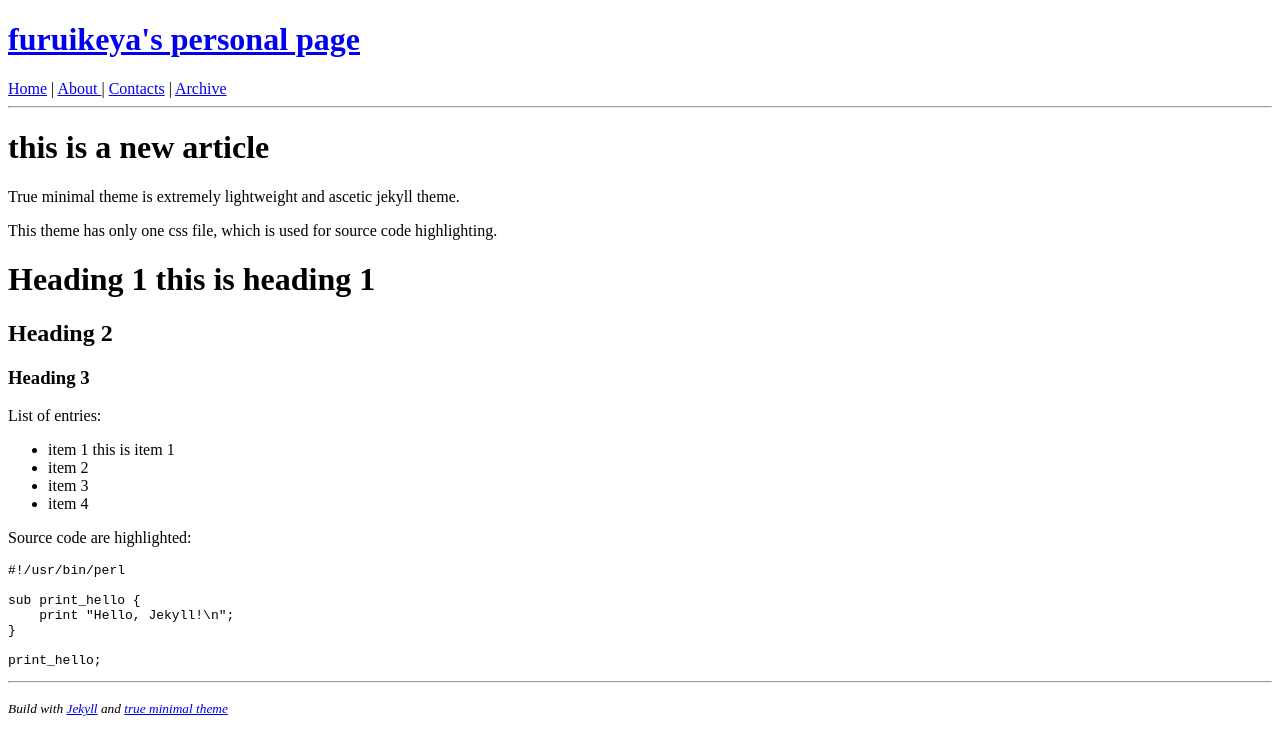
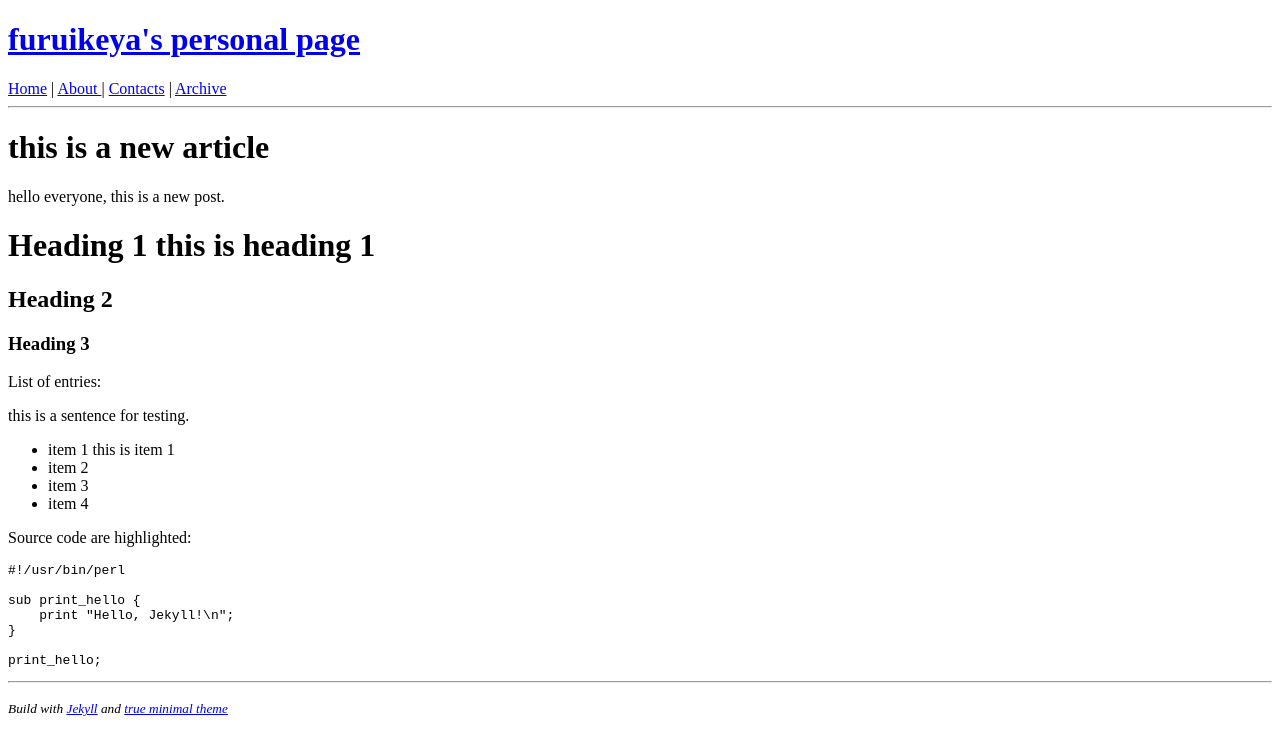
Before and after one commit to sdfhsot/furuikeya.github.io, a Jekyll site: the page built from _posts/2018-01-01-jekyll-true-minimal-theme.md, in a window 1280 px wide. Shown: the top 755 px of the page. Built offline with Jekyll 4.4.1, drawn with Linux system fonts in a browser that asks for light colours.

Commit message:
Update 2018-01-01-jekyll-true-minimal-theme.md

```diff
--- a/_posts/2018-01-01-jekyll-true-minimal-theme.md
+++ b/_posts/2018-01-01-jekyll-true-minimal-theme.md
@@ -4,9 +4,7 @@ title:  "this is a new article"
 date:   2018-01-01 23:22:40 +0300
 ---
 
-True minimal theme is extremely lightweight and ascetic jekyll theme.
-
-This theme has only one css file, which is used for source code highlighting.
+hello everyone, this is a new post.
 
 
 # Heading 1 this is heading 1
@@ -14,6 +12,8 @@ This theme has only one css file, which is used for source code highlighting.
 ### Heading 3
 
 List of entries:
+
+this is a sentence for testing.
 
 - item 1 this is item 1
 - item 2
```
